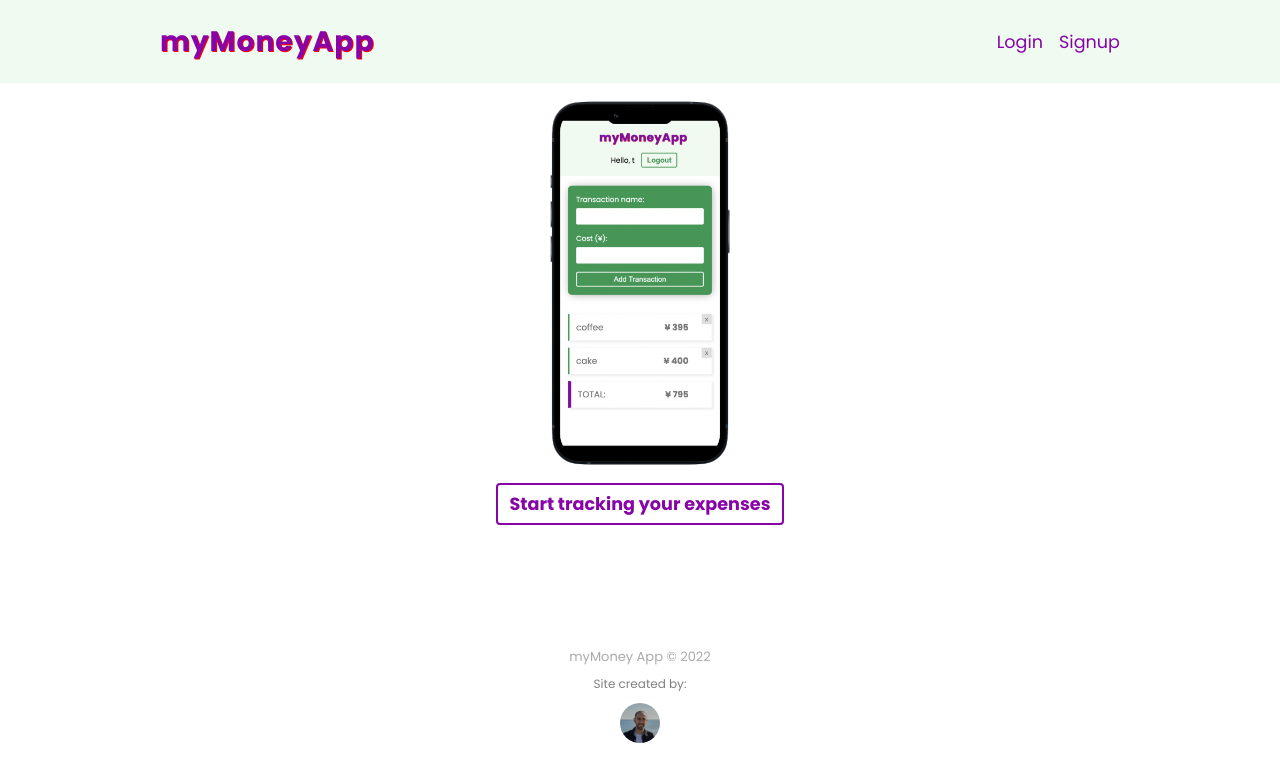
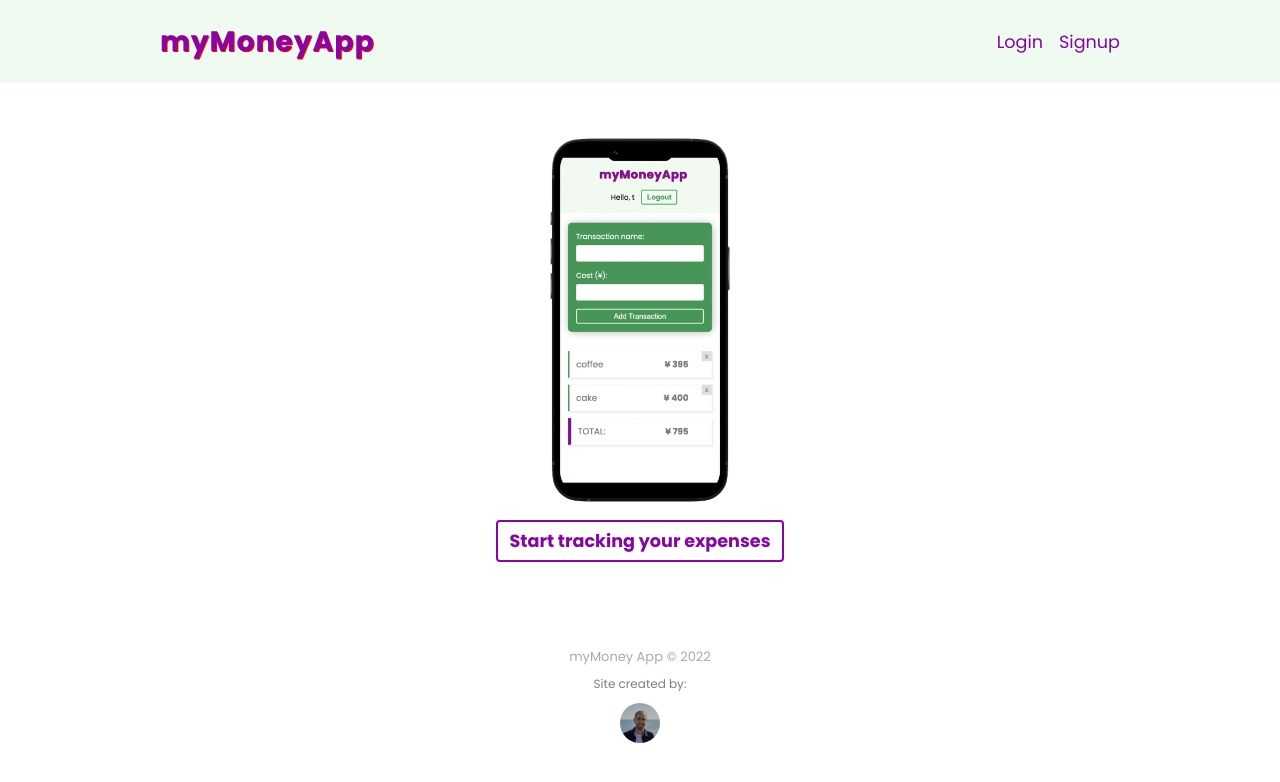
Before and after one commit to tirsop/finance-tracker, a React (Create React App) app: page / in a window 1280 px wide. Shown: the top 782 px of the page. Built offline with nearby package versions, Linux system fonts and the light colour scheme; no server answers.

Commit message:
create App with flexbox so footer goes to bottom

```diff
--- a/src/components/Footer.css
+++ b/src/components/Footer.css
@@ -28,8 +28,3 @@
   transform: scale(1.1);
   filter: brightness(100%);
 }
-footer {
-  position: absolute;
-  bottom: 0;
-  width: 100%;
-}
--- a/src/index.css
+++ b/src/index.css
@@ -46,3 +46,11 @@ ul {
   background: #5e0272;
   color: #fff;
 }
+
+/* to make the footer stick to the top */
+.App {
+  height: 100vh;
+  display: flex;
+  flex-direction: column;
+  justify-content: space-between;
+}
```
